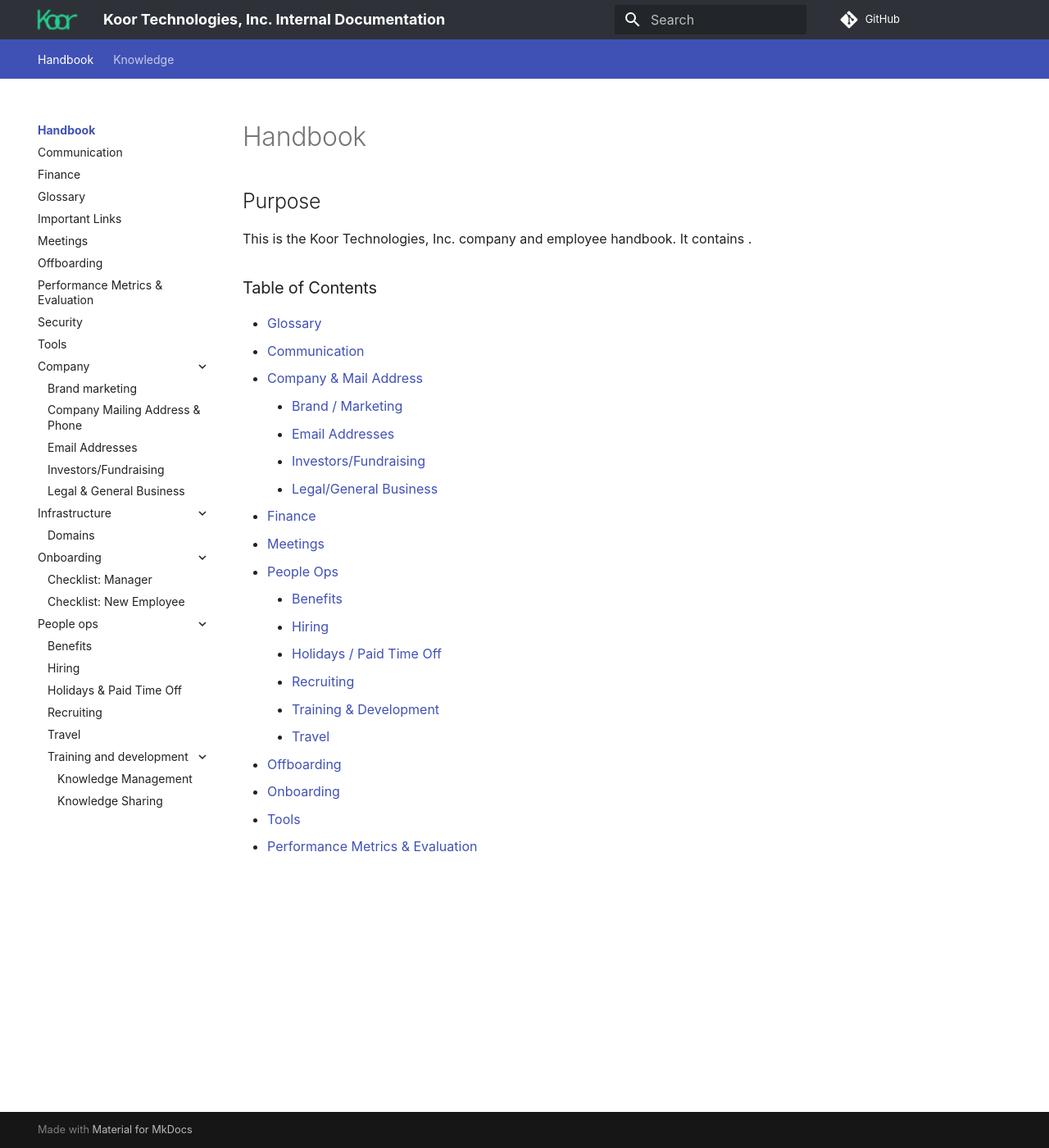
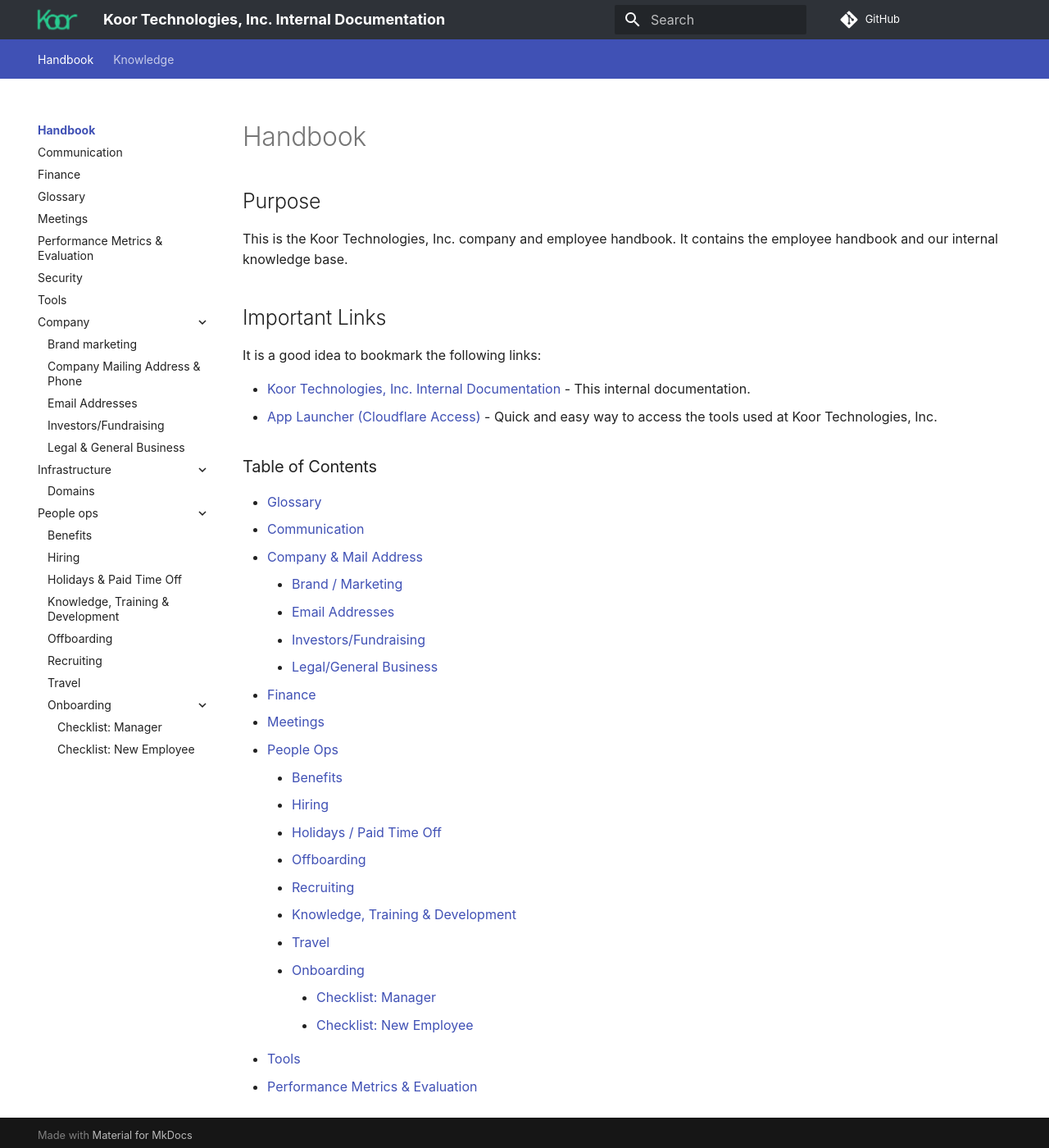
Before and after one commit to koor-tech/handbook.koor.tech, an MkDocs documentation site: the page built from docs/handbook/index.md, in a window 1280 px wide and 1400 px high. Shown: the whole window at 82% size. Built offline with MkDocs 1.6.1 and Material for MkDocs 9.7.7, drawn with Linux system fonts in a browser that asks for light colours; comment, search, counter and statistics services are not loaded.

Commit message:
tweak handbook structure
Signed-off-by: Alexander Trost <galexrt@googlemail.com>

```diff
--- a/docs/handbook/index.md
+++ b/docs/handbook/index.md
@@ -6,7 +6,14 @@ hide:
 
 ## Purpose
 
-This is the Koor Technologies, Inc. company and employee handbook. It contains .
+This is the Koor Technologies, Inc. company and employee handbook. It contains the employee handbook and our internal knowledge base.
+
+## Important Links
+
+It is a good idea to bookmark the following links:
+
+* [Koor Technologies, Inc. Internal Documentation](https://handbook.koor.tech/) - This internal documentation.
+* [App Launcher (Cloudflare Access)](https://koorinc.cloudflareaccess.com/#/Launcher) - Quick and easy way to access the tools used at Koor Technologies, Inc.
 
 ### Table of Contents
 
@@ -23,10 +30,12 @@ This is the Koor Technologies, Inc. company and employee handbook. It contains .
     * [Benefits](people-ops/benefits.md)
     * [Hiring](people-ops/hiring.md)
     * [Holidays / Paid Time Off](people-ops/holidays-pto.md)
+    * [Offboarding](people-ops/offboarding.md)
     * [Recruiting](people-ops/recruiting.md)
-    * [Training & Development](people-ops/training-and-development.md)
+    * [Knowledge, Training & Development](people-ops/knowledge-training-and-development.md)
     * [Travel](people-ops/travel.md)
-* [Offboarding](offboarding.md)
-* [Onboarding](onboarding.md)
+    * [Onboarding](people-ops/onboarding/index.md)
+        * [Checklist: Manager](people-ops/onboarding/checklist-manager.md)
+        * [Checklist: New Employee](people-ops/onboarding/checklist-new-employee.md)
 * [Tools](tools.md)
 * [Performance Metrics & Evaluation](performance-metrics-and-evaluation.md)
```
Also changed, not shown: docs/handbook/important-links.md (deleted, +0 -7 lines), docs/handbook/people-ops/index.md (+13 -2 lines), docs/handbook/people-ops/knowledge-training-and-development.md (renamed from docs/handbook/people-ops/training-and-development/knowledge-management.md, +8 -2 lines), docs/handbook/people-ops/training-and-development/knowledge-sharing.md (deleted, +0 -7 lines), docs/handbook/tools.md (+2 -2 lines), docs/handbook/people-ops/offboarding.md (renamed from docs/handbook/offboarding.md), docs/handbook/people-ops/onboarding/checklist-manager.md (renamed from docs/handbook/onboarding/checklist-manager.md), docs/handbook/people-ops/onboarding/checklist-new-employee.md (renamed from docs/handbook/onboarding/checklist-new-employee.md), docs/handbook/people-ops/onboarding/index.md (renamed from docs/handbook/onboarding/index.md).
